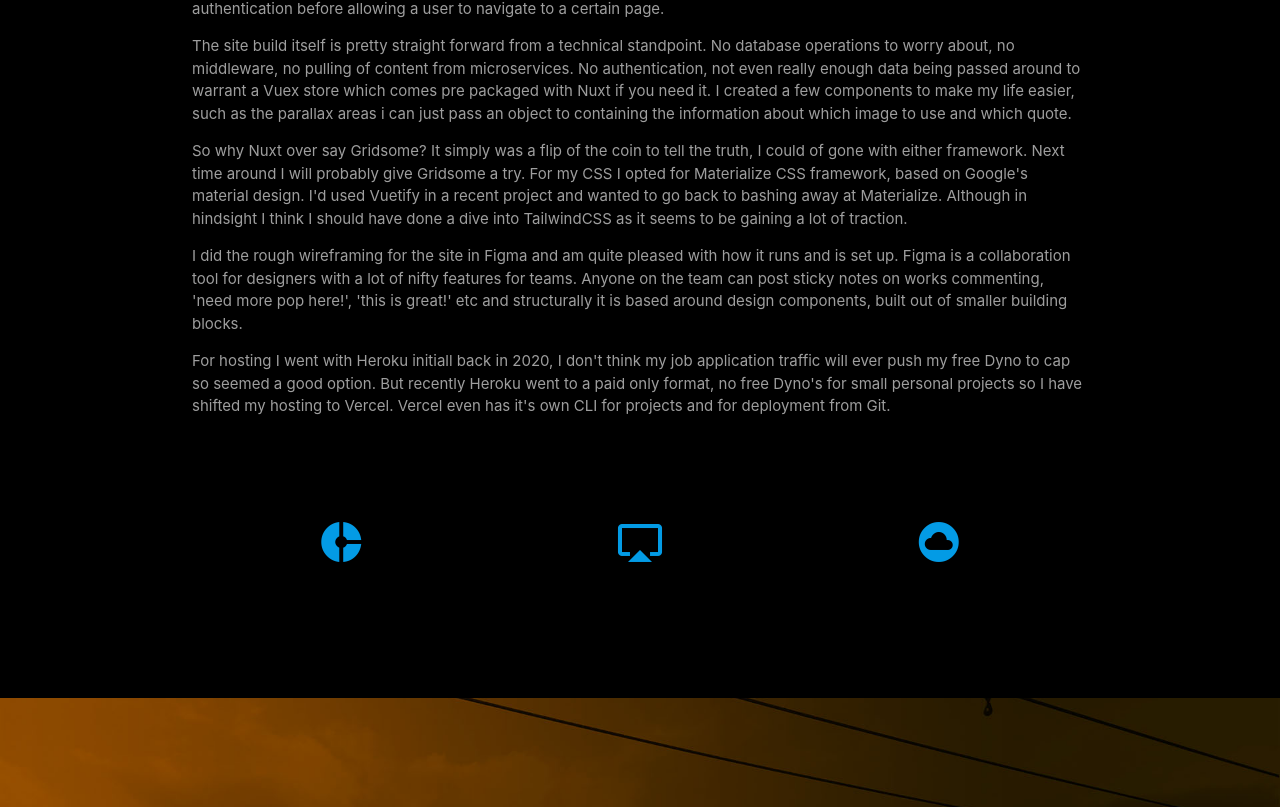
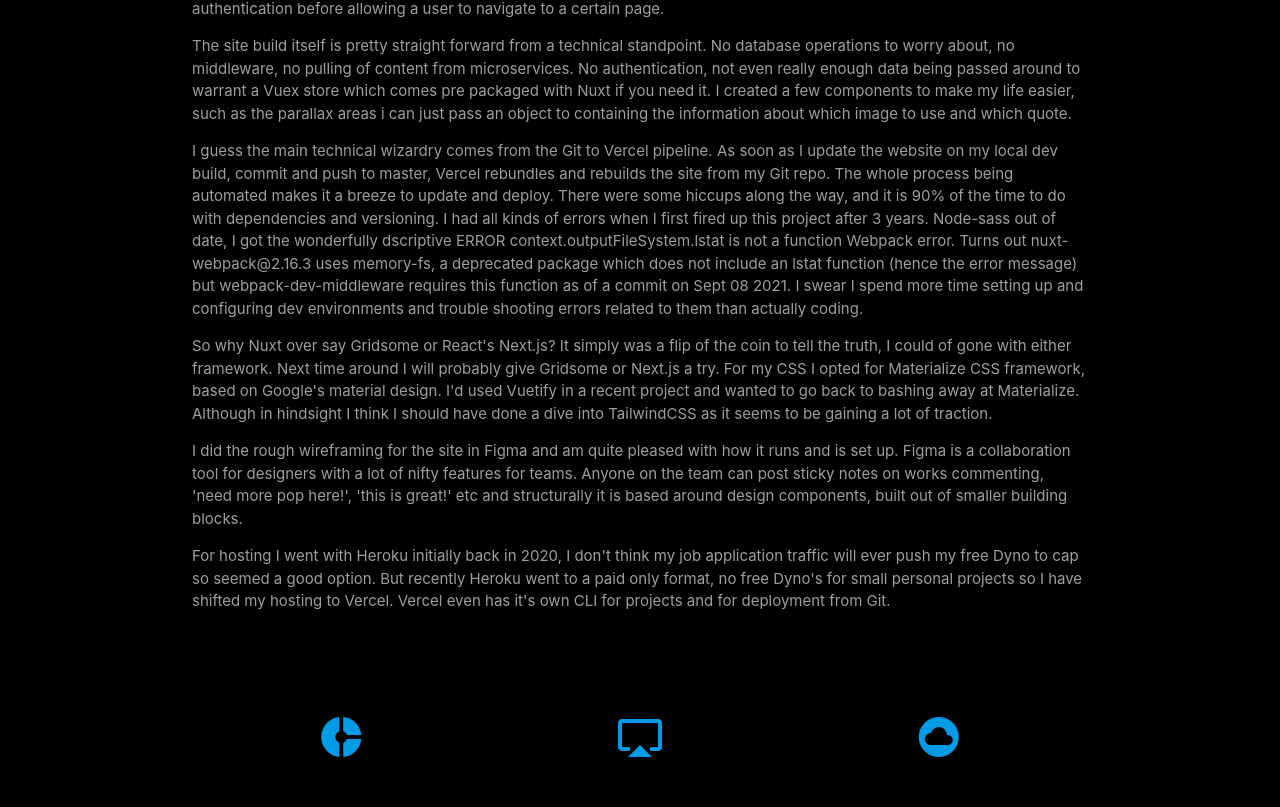
Before and after one commit to Chorazin/personal-website, a Nuxt app: page /build in a window 1280 px wide. Shown: the part 875-1682 px from the top of the page. Built offline with nearby package versions, Linux system fonts and the light colour scheme.

Commit message:
page updates

```diff
--- a/pages/build.vue
+++ b/pages/build.vue
@@ -24,8 +24,16 @@
           such as the parallax areas i can just pass an object to containing the information about which image to use and which quote.
         </p>
         <p>
-          So why Nuxt over say Gridsome? It simply was a flip of the coin to tell the truth, I could of gone with either framework. Next time around I will probably give
-          Gridsome a try. For my CSS I opted for Materialize CSS framework, based on Google's material design. I'd used Vuetify in a recent project and wanted to go back to bashing away at
+          I guess the main technical wizardry
+          comes from the Git to Vercel pipeline. As soon as I update the website on my local dev build, commit and push to master, Vercel rebundles and rebuilds the site from my Git repo. The whole process
+          being automated makes it a breeze to update and deploy. There were some hiccups along the way, and it is 90% of the time to do with dependencies and versioning. I had all kinds of errors
+          when I first fired up this project after 3 years. Node-sass out of date, I got the wonderfully dscriptive ERROR  context.outputFileSystem.lstat is not a function Webpack error.
+          Turns out nuxt-webpack@2.16.3 uses memory-fs, a deprecated package which does not include an lstat function (hence the error message) but webpack-dev-middleware requires this function as of
+          a commit on Sept 08 2021. I swear I spend more time setting up and configuring dev environments and trouble shooting errors related to them than actually coding.
+        </p>
+        <p>
+          So why Nuxt over say Gridsome or React's Next.js? It simply was a flip of the coin to tell the truth, I could of gone with either framework. Next time around I will probably give
+          Gridsome or Next.js a try. For my CSS I opted for Materialize CSS framework, based on Google's material design. I'd used Vuetify in a recent project and wanted to go back to bashing away at
           Materialize. Although in hindsight I think I should have done a dive into TailwindCSS as it seems to be gaining a lot of traction.
         </p>
         <p>
@@ -34,7 +42,7 @@
           based around design components, built out of smaller building blocks.
         </p>
         <p>
-          For hosting I went with Heroku initiall back in 2020, I don't think my job application traffic will ever push my free Dyno to cap so seemed a good option. But recently
+          For hosting I went with Heroku initially back in 2020, I don't think my job application traffic will ever push my free Dyno to cap so seemed a good option. But recently
           Heroku went to a paid only format, no free Dyno's for small personal projects so I have shifted my hosting to Vercel.
           Vercel even has it's own CLI for projects and for deployment from Git.
         </p>
--- a/pages/javascript.vue
+++ b/pages/javascript.vue
@@ -10,6 +10,7 @@
           <p class='date'>
             Written by: Roger Atkins - Dev | Web | Design - 18/3/2020 <br/><br/>
           </p>
+          <p>
             I still recall when our lead Java developer, a grin on his face, dropped a massive tome on my desk that looked like it belonged to a Wizard.
             'This is some kind of mistake' I thought, 'I want to learn Javascript, not practice the arcane arts'. And thus began my long on and off again
             relationship with javascript. To be fair I kind of had an idea of what I was getting myself into. Long days I sat the next desk over from
@@ -37,7 +38,7 @@
             threaded nature see a lot more use nowadays. Once you have done all the required tasks in this function, then go execute my callback function.
           </p>
           <p>
-            Now let us look at an example of how much modern Javascript rocks. Granted it still has issues, I think it always will.
+            Now let us look at an example of how much modern Javascript rocks. Granted it still has issues, and they are summed up perfectly in <a href="https://www.youtube.com/watch?v=Uo3cL4nrGOk&t=74s">this video.</a>
             It was built as a glue language for Netscape. Marc Andreessen, the founder of Netscape, believed that HTML needed a "glue language".
             That was easy to use by Web designers and part-time programmers to assemble components such as images and plugins, where the code could be
             written directly in the Web page markup. Based on Java syntax Brendan Eich wrote the prototype in 10 days, called Mocha internally it went
```
